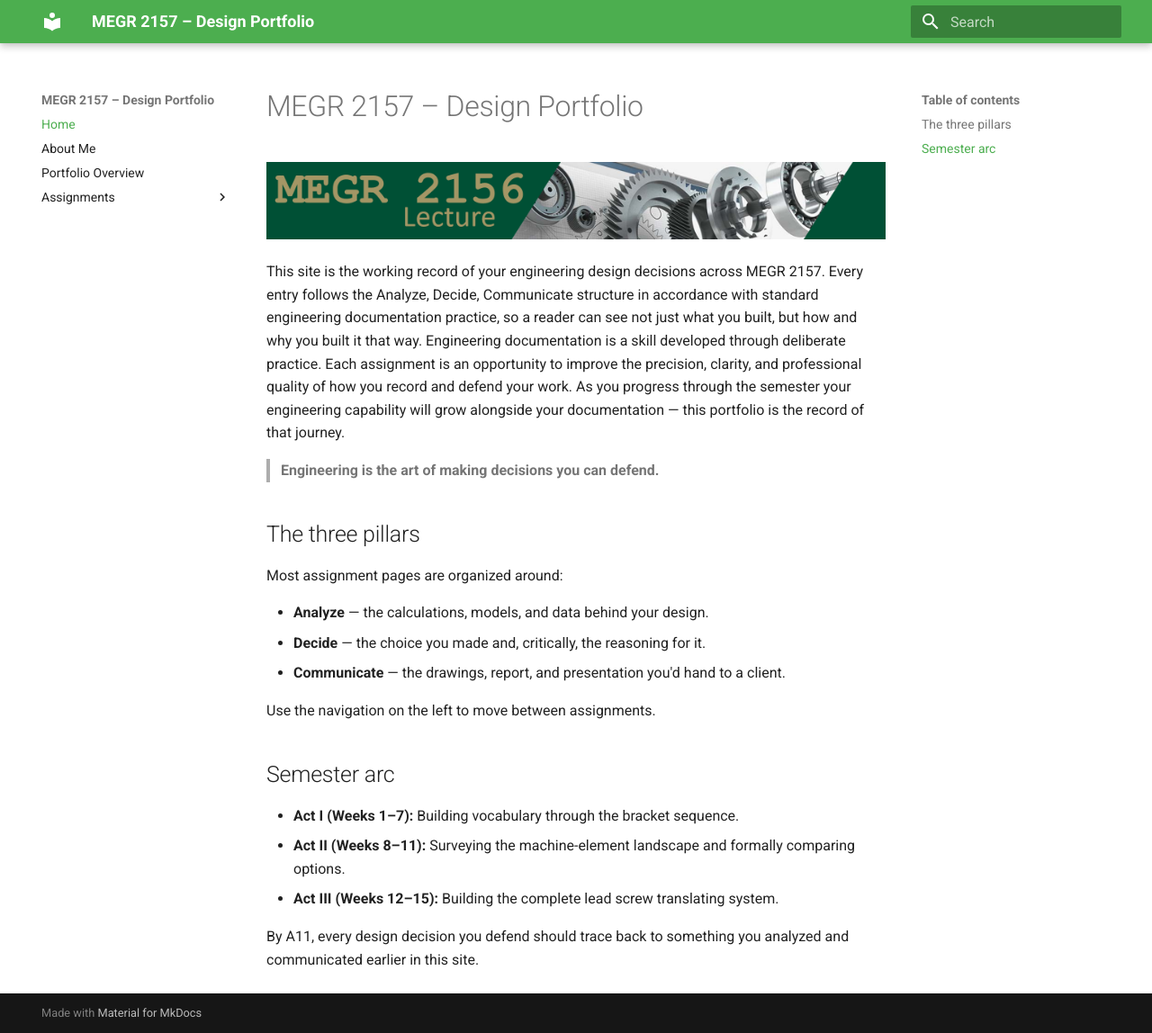
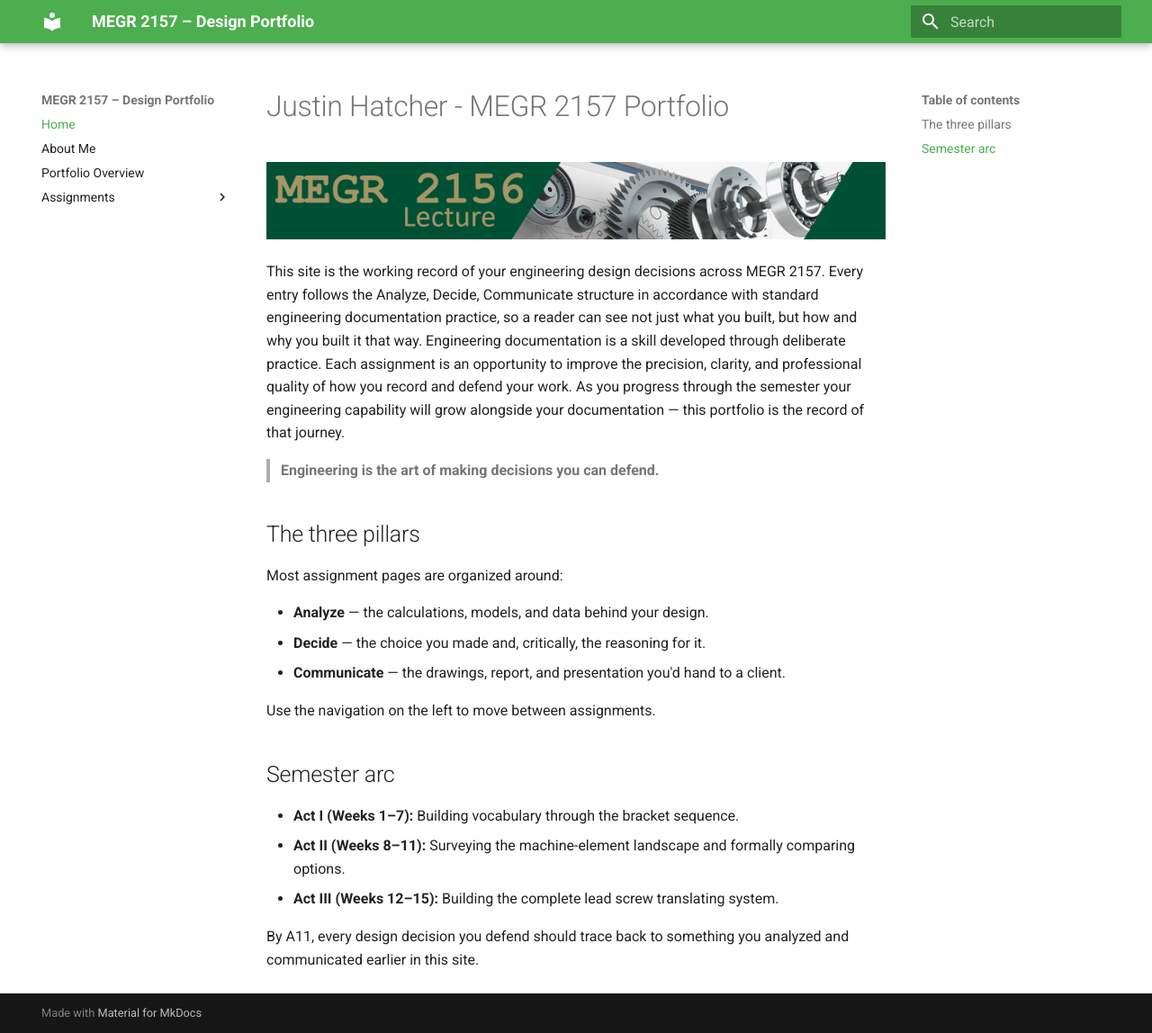
Before and after one commit to jhatch24/megr2156-portfolio, an MkDocs documentation site: the page built from docs/index.md, in a window 1280 px wide and 1148 px high. Shown: the whole window at 90% size. Built offline with MkDocs 1.6.1 and Material for MkDocs 9.7.7, drawn with Linux system fonts in a browser that asks for light colours.

Commit message:
Initial site setup

```diff
--- a/docs/index.md
+++ b/docs/index.md
@@ -1,4 +1,4 @@
-# MEGR 2157 – Design Portfolio
+# Justin Hatcher - MEGR 2157 Portfolio
 
 ![MEGR 2156-7 Title](MEGR2156title.png)
 
```
